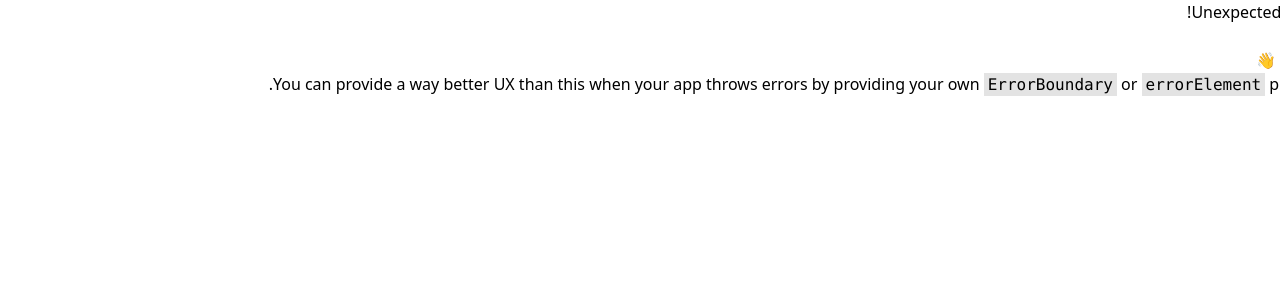
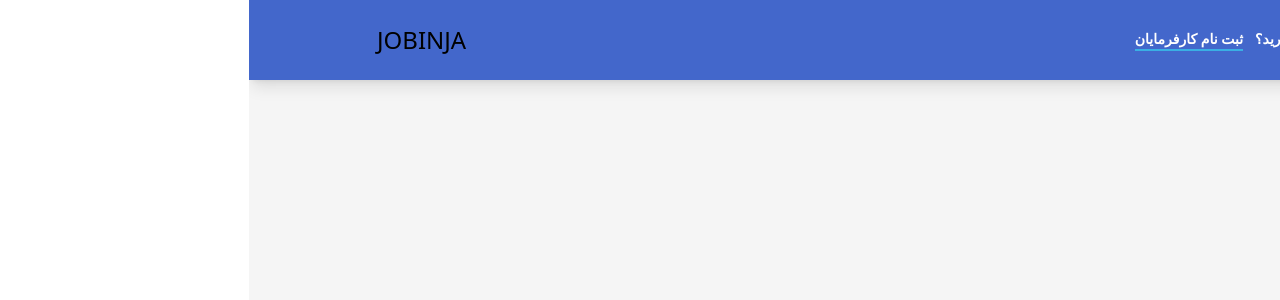
Before and after one commit to dosepehr/mern-jobinja-clone, a React (Vite) app in the folder client/: page /employer/login in a window 1280 px wide. Before the commit this address had no page. Shown: the top 300 px of the page. Built offline with nearby package versions, Linux system fonts and the light colour scheme.

Commit message:
add login employer page

```diff
--- /dev/null
+++ b/client/src/components/LoginEmployer.jsx
@@ -0,0 +1,22 @@
+import { Link } from 'react-router-dom';
+
+const LoginEmployer = () => {
+    return (
+        <div className='min-h-screen bg-[#f5f5f5] pb-10'>
+            <nav className='bg-mainDarkBlue h-20 flex justify-between items-center px-4 py-2 lg:px-32 shadow-lg'>
+                <div className='flex text-white text-sm font-semibold'>
+                    <p>حساب کارفرمایی ندارید؟</p>
+                    <Link
+                        to='/employer'
+                        className='border-b-2 border-mainLightBlue h-fit mx-3'
+                    >
+                        ثبت نام کارفرمایان
+                    </Link>
+                </div>
+                <p className='text-2xl'>JOBINJA</p>
+            </nav>
+        </div>
+    );
+};
+
+export default LoginEmployer;
--- a/client/src/components/SignupEmployer.jsx
+++ b/client/src/components/SignupEmployer.jsx
@@ -1,15 +1,19 @@
 import React from 'react';
 import { signUpEmployer } from '../validation/usersValidation';
 import { Formik, Field, ErrorMessage, Form } from 'formik';
+import { Link } from 'react-router-dom';
 const SignupEmployer = () => {
     return (
         <div className='min-h-screen bg-[#f5f5f5] pb-10'>
             <nav className='bg-mainDarkBlue h-20 flex justify-between items-center px-4 py-2 lg:px-32 shadow-lg'>
                 <div className='flex text-white text-sm font-semibold'>
                     <p>حساب کارفرمایی دارید؟</p>
-                    <p className='border-b-2 border-mainLightBlue h-fit mx-3'>
+                    <Link
+                        to='/employer/login'
+                        className='border-b-2 border-mainLightBlue h-fit mx-3'
+                    >
                         وارد شوید
-                    </p>
+                    </Link>
                 </div>
                 <p className='text-2xl'>JOBINJA</p>
             </nav>
--- a/client/src/router/routes.jsx
+++ b/client/src/router/routes.jsx
@@ -2,8 +2,8 @@ import { createBrowserRouter } from 'react-router-dom';
 import App from '../App';
 import LoginUser from '../components/LoginUser';
 import SignupUser from '../components/SignupUser';
-// import LoginEmployer from '../components/LoginEmployer';
 import SignupEmployer from '../components/signupEmployer';
+import LoginEmployer from '../components/LoginEmployer';
 
 const router = createBrowserRouter([
     {
@@ -22,6 +22,10 @@ const router = createBrowserRouter([
         path: '/employer',
         element: <SignupEmployer />,
     },
+    {
+        path: '/employer/login',
+        element: <LoginEmployer />,
+    },
 ]);
 
 export default router;
```
